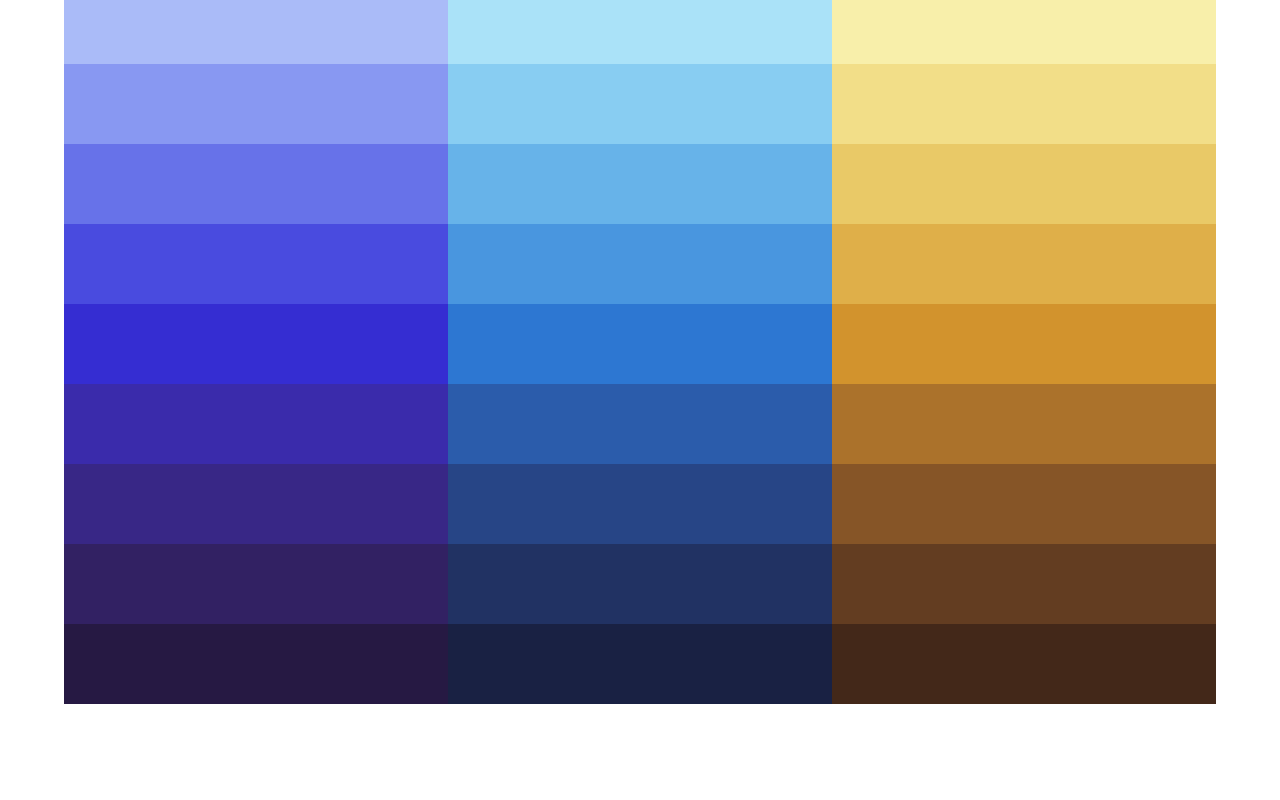
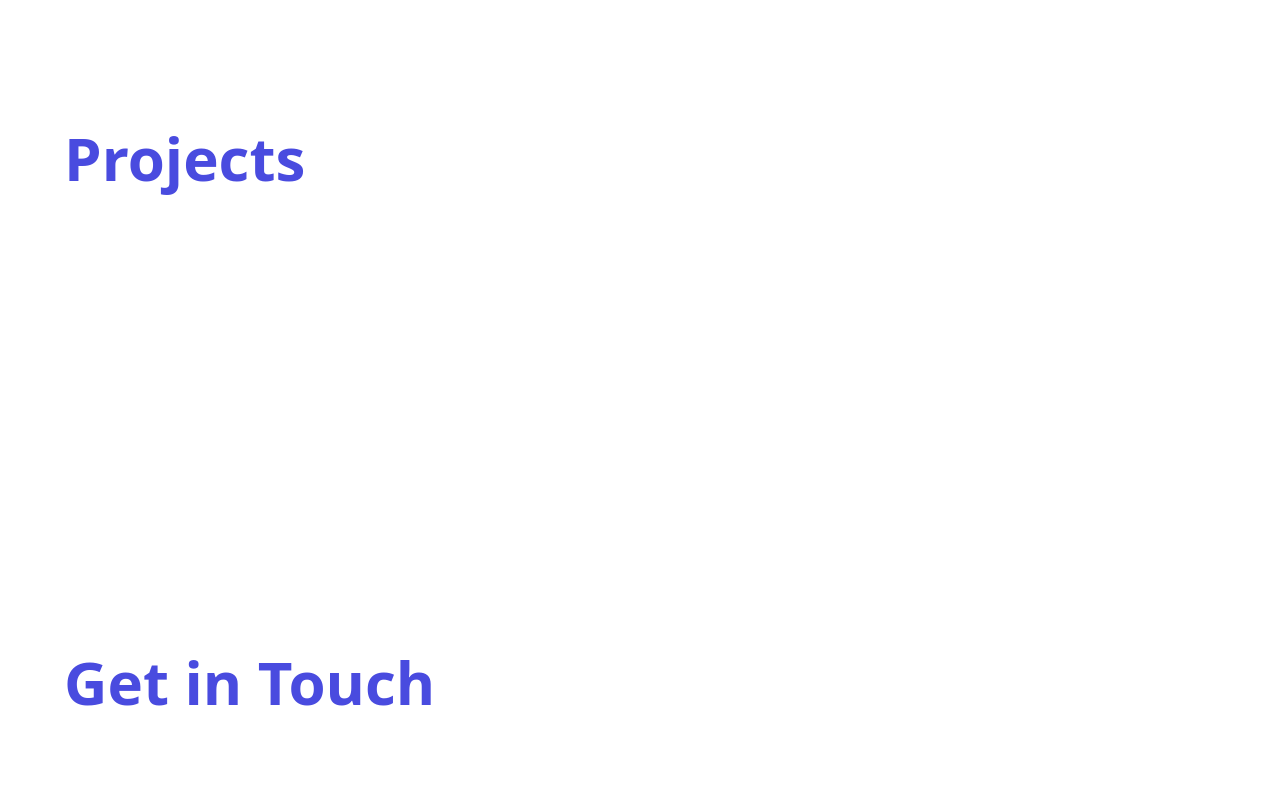
Before and after one commit to alxn3/personal-website-oldv2, a Next.js app: page / in a window 1280 px wide. Shown: the part 2140-2940 px from the top of the page. Before the commit the page ends 2844 px from the top, so only its background shows below. Built offline with nearby package versions, Linux system fonts and the light colour scheme.

Commit message:
Add remaining sections

```diff
--- /dev/null
+++ b/src/components/sections/contact.tsx
@@ -0,0 +1,7 @@
+import Section from 'layouts/section';
+
+const Contact = () => {
+  return <Section id="contact" header="Get in Touch"></Section>;
+};
+
+export default Contact;
--- a/src/components/sections/index.ts
+++ b/src/components/sections/index.ts
@@ -1,3 +1,5 @@
 export { default as Hero } from './hero';
 export { default as About } from './about';
 export { default as Work } from './work';
+export { default as Projects } from './projects';
+export { default as Contact } from './contact';
--- /dev/null
+++ b/src/components/sections/projects.tsx
@@ -0,0 +1,7 @@
+import Section from 'layouts/section';
+
+const Projects = () => {
+  return <Section id="projects" header="Projects"></Section>;
+};
+
+export default Projects;
--- a/src/pages/index.tsx
+++ b/src/pages/index.tsx
@@ -1,4 +1,4 @@
-import { About, Hero, Work } from 'components/sections';
+import { About, Contact, Hero, Projects, Work } from 'components/sections';
 import BaseLayout from 'layouts/base-layout';
 
 const Home = () => {
@@ -7,6 +7,8 @@ const Home = () => {
       <Hero />
       <About />
       <Work />
+      <Projects />
+      <Contact />
       <div className="flex flex-col h-full">
         <div className="grid h-full grid-cols-3">
           <div className="flex flex-col w-full h-full">
```
